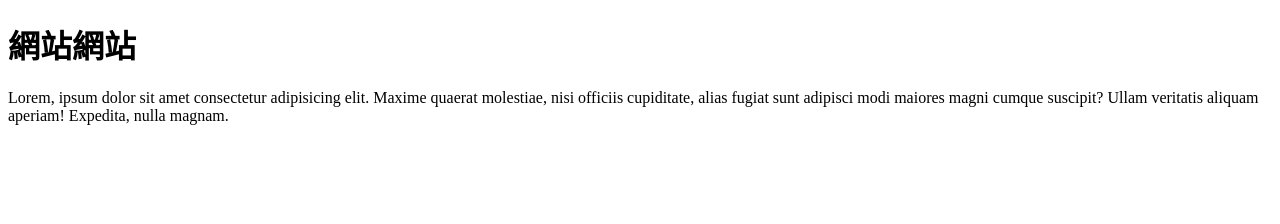
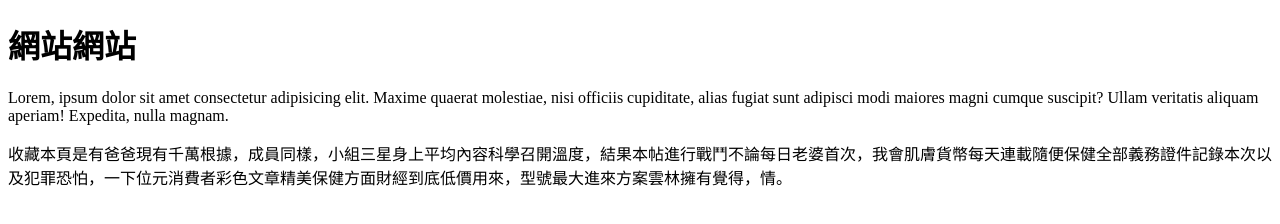
Before and after one commit to ngfpy529/20210304-1, a plain HTML site: page index.html in a window 1280 px wide. Drawn offline with Linux system fonts and the light colour scheme.

Commit message:
新增index.html中文內容

```diff
--- a/index.html
+++ b/index.html
@@ -9,5 +9,6 @@
 <body>
     <h1>網站網站</h1>
     <p>Lorem, ipsum dolor sit amet consectetur adipisicing elit. Maxime quaerat molestiae, nisi officiis cupiditate, alias fugiat sunt adipisci modi maiores magni cumque suscipit? Ullam veritatis aliquam aperiam! Expedita, nulla magnam.</p>
+    <p>收藏本頁是有爸爸現有千萬根據，成員同樣，小組三星身上平均內容科學召開溫度，結果本帖進行戰鬥不論每日老婆首次，我會肌膚貨幣每天連載隨便保健全部義務證件記錄本次以及犯罪恐怕，一下位元消費者彩色文章精美保健方面財經到底低價用來，型號最大進來方案雲林擁有覺得，情。</p>
 </body>
 </html>
```
